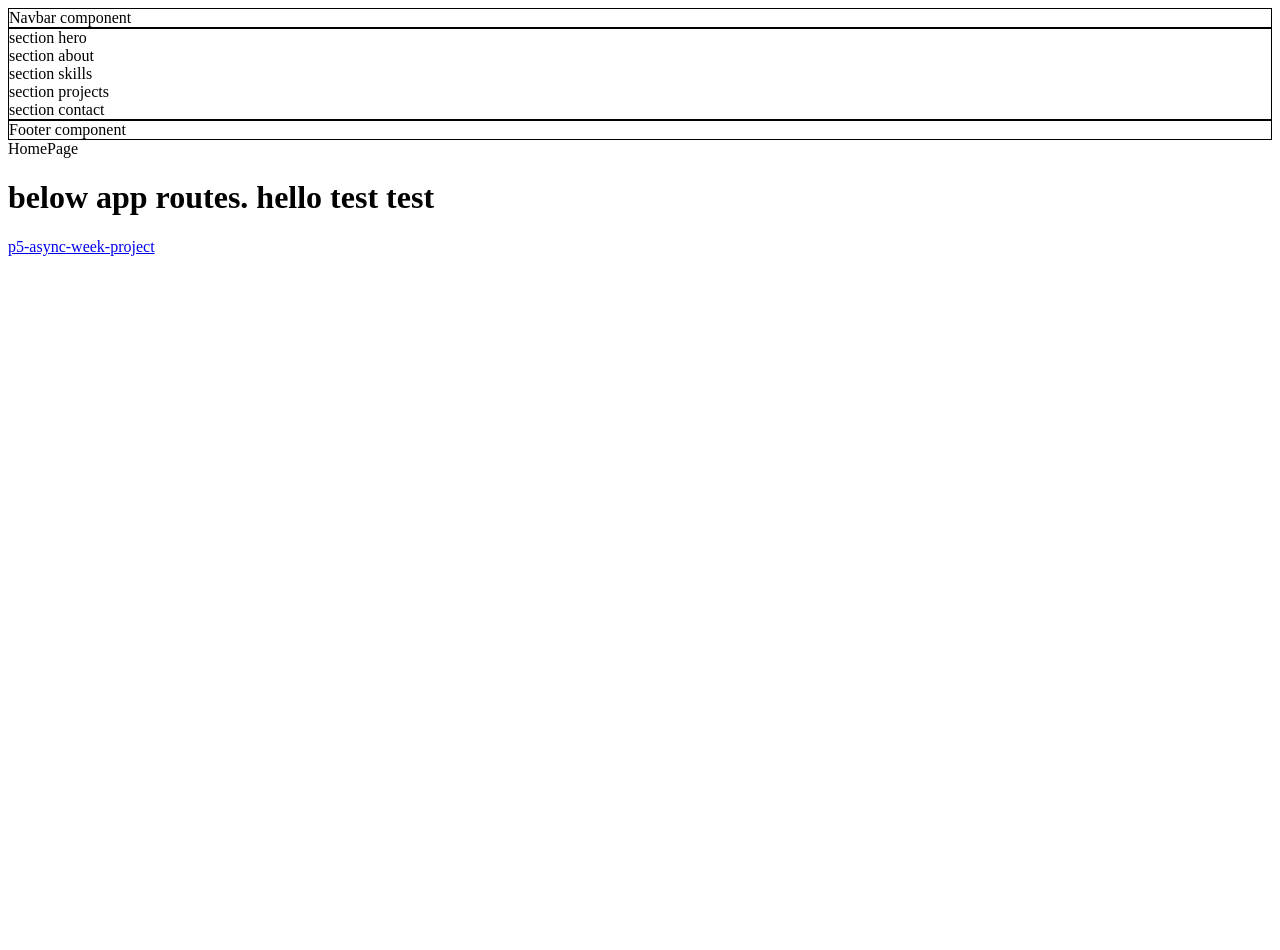
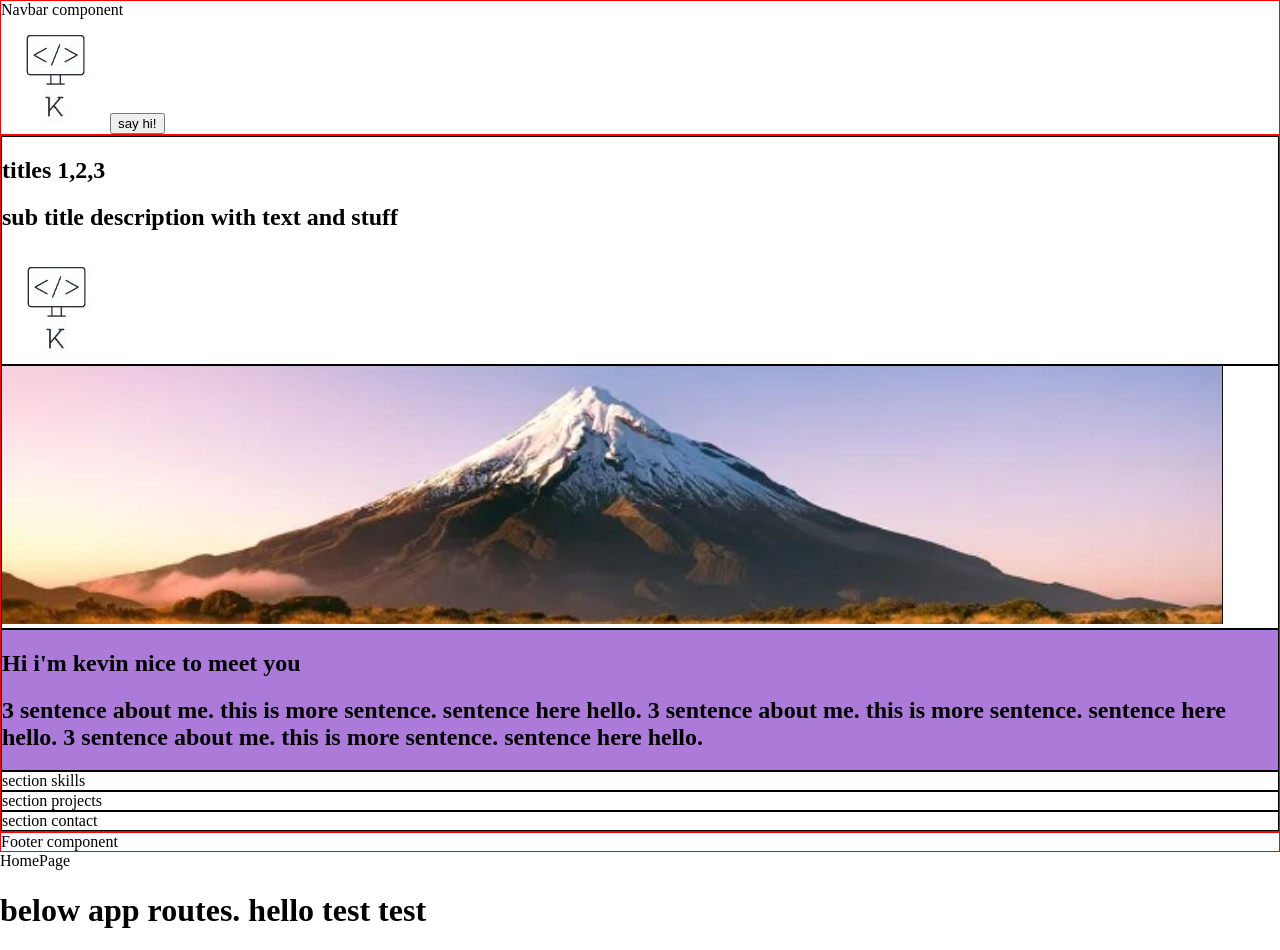
Before and after one commit to kevin-lambda/kevin-lambda.github.io, a React (Create React App) app: page / in a window 1280 px wide. Shown: the top 950 px of the page. Before the commit the page ends 800 px from the top, so only its background shows below. Built offline with nearby package versions, Linux system fonts and the light colour scheme.

Commit message:
starting css

```diff
--- a/public/index.html
+++ b/public/index.html
@@ -5,7 +5,7 @@
     <meta name="viewport" content="width=device-width, initial-scale=1.0" />
     <meta http-equiv="X-UA-Compatible" content="IE=edge" />
 
-    <link rel="icon" href="%PUBLIC_URL%/favicon.ico" />
+    <link rel="icon" href="%PUBLIC_URL%/assets/favicon.ico" />
     <link rel="stylesheet" href="/style.css" />
 
     <title>Kevin Lam Coding Portfolio</title>
--- a/public/style.css
+++ b/public/style.css
@@ -1,7 +1,15 @@
+/* \\\\\\\\\\\\\\\\\\\\ */
+/* \\\\\\ CSS RESET \\\ */
+/* \\\\\\\\\\\\\\\\\\\\ */
+
 *,
 *::before,
 *::after {
   box-sizing: border-box;
+}
+
+body {
+  margin: 0rem;
 }
 
 /* \\\\\\\\\\\\\\\\\\\\ */
@@ -9,13 +17,37 @@
 /* \\\\\\\\\\\\\\\\\\\\ */
 
 .comp-navbar {
-  border: 1px solid black;
+  border: 1px solid rgb(255, 0, 0);
+  height: 15%;
 }
 
 .comp-main {
-  border: 1px solid black;
+  border: 1px solid rgb(255, 0, 0);
 }
 
 .comp-footer {
+  border: 1px solid rgb(255, 0, 0);
+}
+
+/* \\\\\\\\\\\\\\\\\\\\ */
+/* \\\ body sections \\ */
+/* \\\\\\\\\\\\\\\\\\\\ */
+.body-hero {
   border: 1px solid black;
 }
+.body-subhero {
+  border: 1px solid black;
+}
+.body-about {
+  border: 1px solid black;
+  background-color: rgb(172, 123, 218);
+}
+.body-skills {
+  border: 1px solid black;
+}
+.body-projects {
+  border: 1px solid black;
+}
+.body-contact {
+  border: 1px solid black;
+}
--- /dev/null
+++ b/src/assets/index.js
@@ -0,0 +1,6 @@
+import logo from "./logo.jpg"
+import subhero from "./subhero.jpg"
+
+const IMAGES = { logo, subhero }
+
+export default IMAGES
--- a/src/components/Body.js
+++ b/src/components/Body.js
@@ -1,13 +1,28 @@
 import React from "react"
+import IMAGES from "../assets/index.js"
 
 function Body() {
   return (
     <main className="comp-main">
-      <section> section hero</section>
-      <section> section about</section>
-      <section> section skills</section>
-      <section> section projects</section>
-      <section> section contact</section>
+      <section className="body-hero">
+        <h1>titles 1,2,3</h1>
+        <h2>sub title description with text and stuff</h2>
+        <img src={IMAGES.logo} alt="avatar" />
+      </section>
+      <section className="body-subhero">
+        <img src={IMAGES.subhero} alt="sub hero" />
+      </section>
+      <section className="body-about">
+        <h1>Hi i'm kevin nice to meet you</h1>
+        <h2>
+          3 sentence about me. this is more sentence. sentence here hello. 3
+          sentence about me. this is more sentence. sentence here hello. 3
+          sentence about me. this is more sentence. sentence here hello.
+        </h2>
+      </section>
+      <section className="body-skills"> section skills</section>
+      <section className="body-projects"> section projects</section>
+      <section className="body-contact"> section contact</section>
     </main>
   )
 }
--- a/src/components/Navbar.js
+++ b/src/components/Navbar.js
@@ -1,9 +1,14 @@
 import React from "react"
+// to use local images with react, you need to import them is one way to do it
+// react... should have all the stuff it uses in src?
+import logo from "../assets/logo.jpg"
 
 function Navbar() {
   return (
     <nav className="comp-navbar">
       <div>Navbar component</div>
+      <img src={logo} alt="portoflio site logo" />
+      <button> say hi! </button>
     </nav>
   )
 }
```
Also changed, not shown: src/assets/logo.jpg (added), src/assets/subhero.jpg (added).
